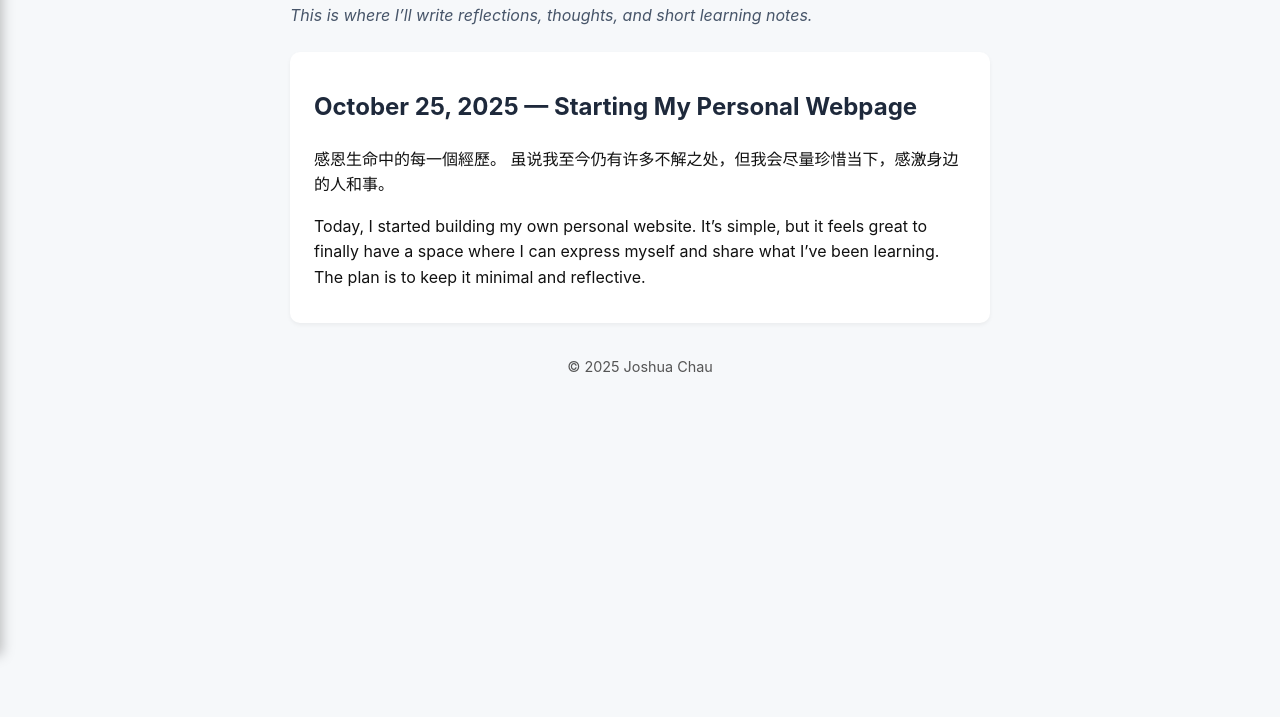
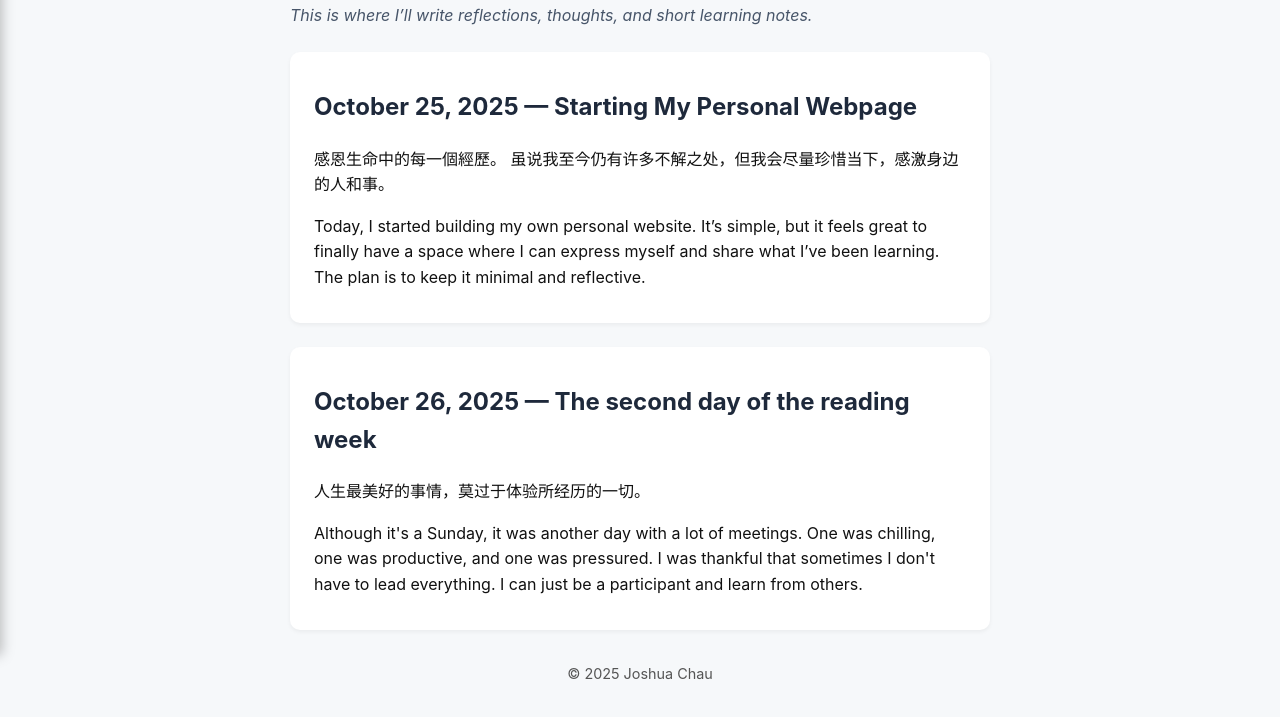
Before and after one commit to TszTungChau-Jo/TszTungChau-Jo.github.io, a plain HTML site: page journal.html in a window 1280 px wide. Shown: the part 145-862 px from the top of the page. Before the commit the page ends 800 px from the top, so only its background shows below. Drawn offline with Linux system fonts and the light colour scheme.

Commit message:
Journel for october 26

```diff
--- a/journal.html
+++ b/journal.html
@@ -45,6 +45,19 @@
             It’s simple, but it feels great to finally have a space
             where I can express myself and share what I’ve been learning.
             The plan is to keep it minimal and reflective.
+        </p>
+      </article>
+
+      <article class="entry">
+        <h2>October 26, 2025 — The second day of the reading week </h2>
+        <p>
+            人生最美好的事情，莫过于体验所经历的一切。
+        </p>
+        <p>
+            Although it's a Sunday, it was another day with a lot of meetings.
+            One was chilling, one was productive, and one was pressured.
+            I was thankful that sometimes I don't have to lead everything.
+            I can just be a participant and learn from others.
         </p>
       </article>
 
```
